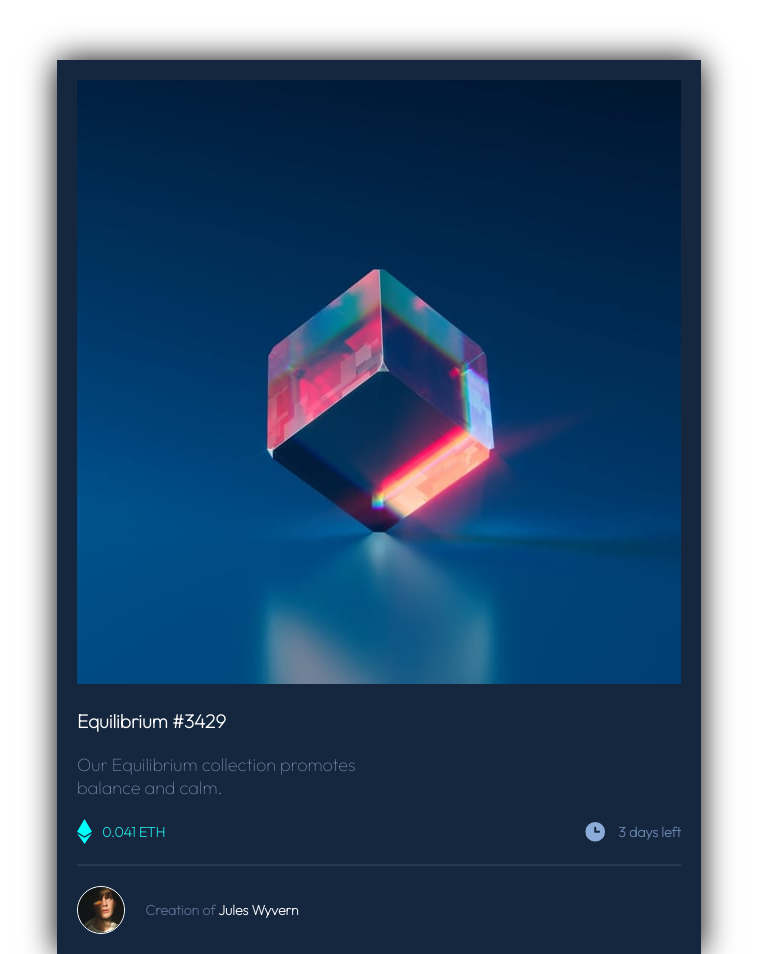
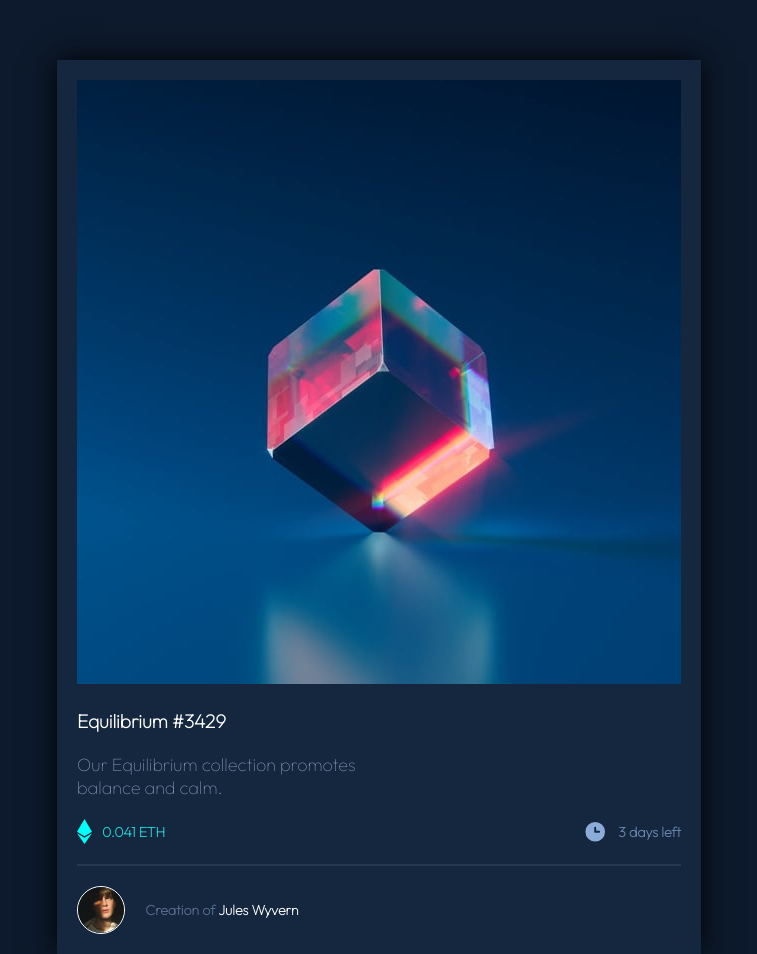
Before and after one commit to hussein-omaar/NFT-Card, a plain HTML site: page index.html in a window 1280 px wide. Shown: the top 954 px of the page, without its empty margins (261-1018 px from the left). Drawn offline with Linux system fonts and the light colour scheme.

Commit message:
Update style.css

```diff
--- a/style.css
+++ b/style.css
@@ -17,7 +17,7 @@ body{
 
     font-family: "Outfit";
     Font-size : 18px;
-    background-color: #ffff;
+    background-color: #0D1A2D;
     display: flex;
     justify-content: center;
     align-items: center;
```
